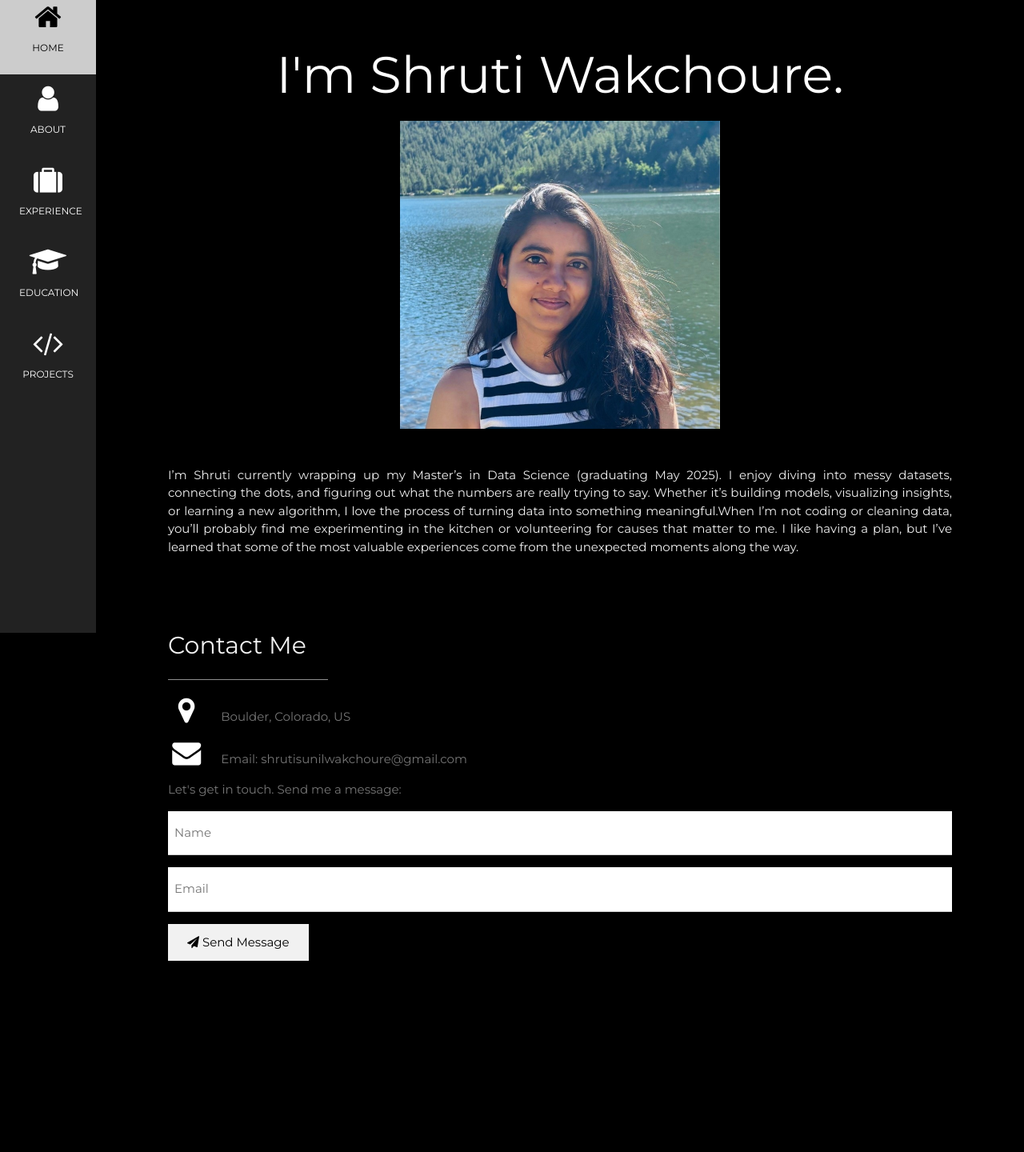
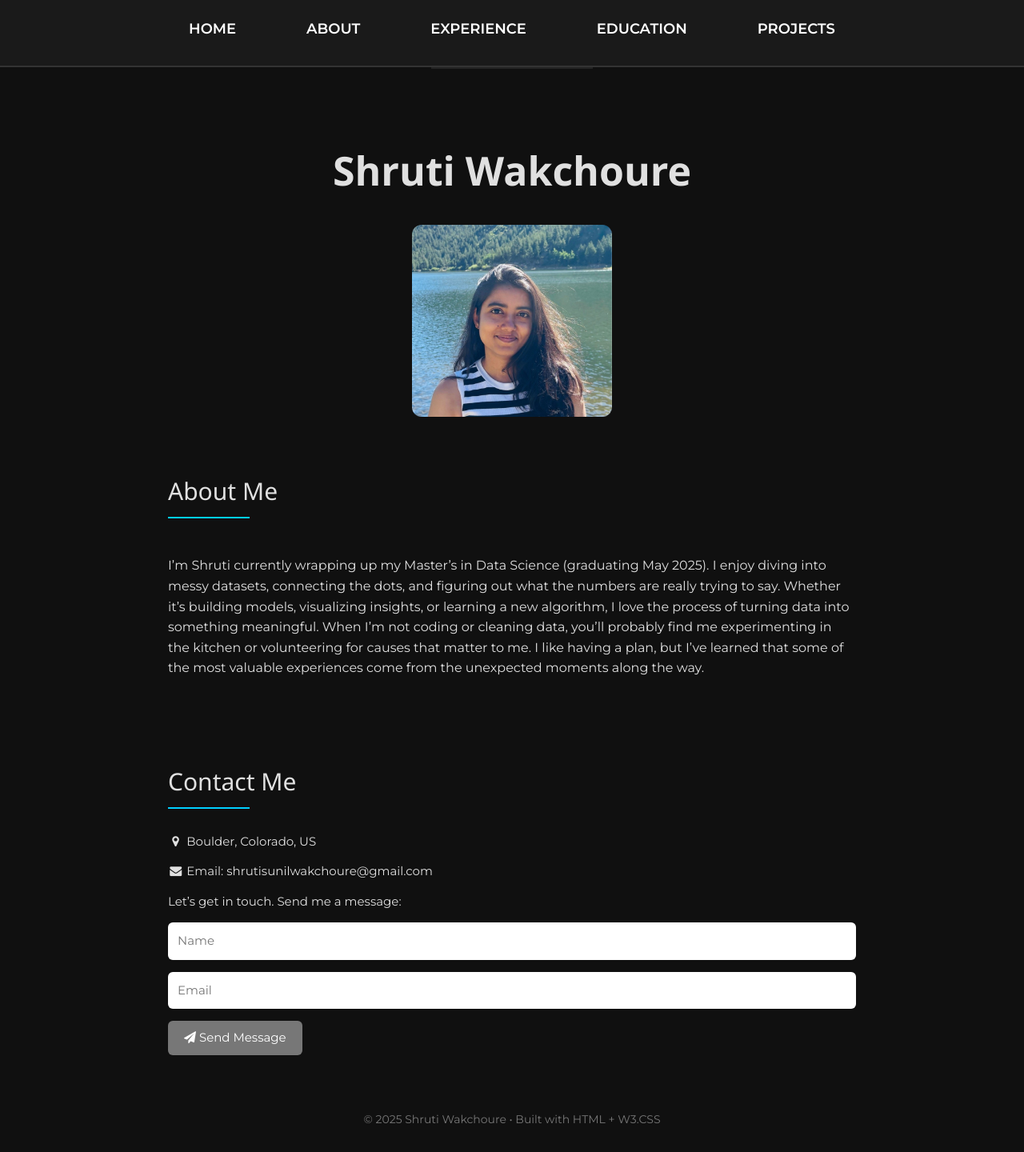
Before and after one commit to tishru/portfolio, a plain HTML site: page index.html in a window 1280 px wide. Shown: the part 9-1449 px from the top of the page at 80% size. Before the commit the page ends 1301 px from the top, so only its background shows below. Drawn offline with nearby package versions, Linux system fonts and the light colour scheme.

Commit message:
update portfolio

```diff
--- a/index.html
+++ b/index.html
@@ -1,80 +1,125 @@
 <!DOCTYPE html>
-<html>
-<title>W3.CSS Template</title>
+<html lang="en">
+<head>
   <meta charset="UTF-8">
+  <title>Shruti Wakchoure Portfolio</title>
   <meta name="viewport" content="width=device-width, initial-scale=1">
   <link rel="stylesheet" href="https://www.w3schools.com/w3css/4/w3.css">
-<link rel="stylesheet" href="https://fonts.googleapis.com/css?family=Montserrat">
+  <link rel="stylesheet" href="https://fonts.googleapis.com/css?family=Montserrat:400,600">
   <link rel="stylesheet" href="https://cdnjs.cloudflare.com/ajax/libs/font-awesome/4.7.0/css/font-awesome.min.css">
   <style>
-body, h1,h2,h3,h4,h5,h6 {font-family: "Montserrat", sans-serif}
-.w3-row-padding img {margin-bottom: 12px}
-.w3-sidebar {width: 120px;background: #222;}
-#main {margin-left: 120px}
-@media only screen and (max-width: 600px) {#main {margin-left: 0}}
+    body {
+      background-color: #101010;
+      color: #e0e0e0;
+      font-family: 'Montserrat', sans-serif;
+      margin: 0;
+    }
+    nav {
+      display: flex;
+      justify-content: center;
+      gap: 40px;
+      padding: 20px 0;
+      background-color: #1a1a1a;
+      border-bottom: 2px solid #333;
+    }
+    nav a {
+      color: #ffffff;
+      text-decoration: none;
+      font-size: 18px;
+      padding: 12px 24px;
+      font-weight: 600;
+      border-radius: 8px;
+      transition: background 0.3s ease, transform 0.2s ease;
+    }
+    nav a:hover {
+      background-color: #2e2e2e;
+      transform: scale(1.05);
+    }
+    .header-section {
+      text-align: center;
+      padding: 50px 20px 20px;
+    }
+    .header-section img {
+      max-width: 250px;
+      border-radius: 12px;
+      margin-top: 20px;
+    }
+    .section {
+      max-width: 900px;
+      margin: 0 auto;
+      padding: 40px 20px;
+    }
+    hr {
+      width: 100px;
+      border: 1px solid #00CFFF;
+      margin: 10px 0 30px;
+    }
+    input[type="text"] {
+      width: 100%;
+      padding: 12px;
+      margin-bottom: 15px;
+      border: none;
+      border-radius: 6px;
+    }
+    button {
+      background: #777;
+      border: none;
+      padding: 10px 20px;
+      border-radius: 6px;
+      color: #fff;
+      cursor: pointer;
+    }
+    footer {
+      text-align: center;
+      padding: 30px;
+      color: #777;
+      font-size: 14px;
+    }
   </style>
-<body class="w3-black">
+</head>
+<body>
 
-<nav class="w3-sidebar w3-bar-block w3-small w3-hide-small w3-center">
-  <a href="#" class="w3-bar-item w3-button w3-padding-large w3-black">
-    <i class="fa fa-home w3-xxlarge"></i>
-    <p>HOME</p>
-  </a>
-  <a href="#about" class="w3-bar-item w3-button w3-padding-large w3-hover-black">
-    <i class="fa fa-user w3-xxlarge"></i>
-    <p>ABOUT</p>
-  </a>
-
-  <a href="#photos" class="w3-bar-item w3-button w3-padding-large w3-hover-black">
-    <i class="fa fa-suitcase w3-xxlarge"></i>
-    <p>EXPERIENCE</p>
-  </a>
-
-  <a href="education.html" class="w3-bar-item w3-button w3-padding-large w3-hover-black">
-    <i class="fa fa-graduation-cap w3-xxlarge"></i>
-    <p>EDUCATION</p>
-  </a>
-
-  <a href="projects.html" class="w3-bar-item w3-button w3-padding-large w3-hover-black">
-    <i class="fa fa-code w3-xxlarge"></i>
-    <p>PROJECTS</p>
-  </a>
-
+<nav class="w3-center">
+  <a href="#">HOME</a>
+  <a href="#about">ABOUT</a>
+  <a href="#experience">EXPERIENCE</a>
+  <a href="education.html">EDUCATION</a>
+  <a href="projects.html">PROJECTS</a>
 </nav>
 
-<div class="w3-padding-large" id="main">
-  <header class="w3-container w3-padding-32 w3-center w3-black" id="home">
-    <h1 class="w3-jumbo"><span class="w3-hide-small">I'm</span> Shruti Wakchoure.</h1>
-    <img src="images/myphoto.jpeg" alt="Photo" class="w3-image profile-img" style="max-width: 400px; height: auto;">
-  </header>
+<hr style="width:200px; margin: 0 auto 30px auto; border: 0.5px solid #555; opacity: 0.3;">
 
-  <div class="w3-content w3-justify w3-text-light-grey" id="about">
-    <p>
-      I’m Shruti currently wrapping up my Master’s in Data Science (graduating May 2025). I enjoy diving into messy datasets, connecting the dots, and figuring out what the numbers are really trying to say.
-      Whether it’s building models, visualizing insights, or learning a new algorithm, I love the process of turning data into something meaningful.When I’m not coding or cleaning data, you’ll probably find me experimenting in the kitchen or volunteering for causes that matter to me.
- I like having a plan, but I’ve learned that some of the most valuable experiences come from the unexpected moments along the way.
+<div class="header-section">
+  <h1 style="font-size: 50px; font-weight: 600;">Shruti Wakchoure</h1>
+  <img src="images/myphoto.jpeg" alt="Shruti Wakchoure">
+</div>
+
+<div class="section" id="about">
+  <h2>About Me</h2>
+  <hr>
+  <div style="display: flex; flex-wrap: wrap; gap: 30px; align-items: center;">
+    <p style="flex: 1; font-size: 16px; line-height: 1.6;">
+      I’m Shruti currently wrapping up my Master’s in Data Science (graduating May 2025). I enjoy diving into messy datasets, connecting the dots, and figuring out what the numbers are really trying to say. Whether it’s building models, visualizing insights, or learning a new algorithm, I love the process of turning data into something meaningful. When I’m not coding or cleaning data, you’ll probably find me experimenting in the kitchen or volunteering for causes that matter to me. I like having a plan, but I’ve learned that some of the most valuable experiences come from the unexpected moments along the way.
     </p>
   </div>
+</div>
 
-
-  <div class="w3-padding-64 w3-content w3-text-grey" id="contact">
-    <h2 class="w3-text-light-grey">Contact Me</h2>
-    <hr style="width:200px" class="w3-opacity">
-    <div class="w3-section">
-      <p><i class="fa fa-map-marker fa-fw w3-text-white w3-xxlarge w3-margin-right"></i> Boulder, Colorado, US</p>
-      <p><i class="fa fa-envelope fa-fw w3-text-white w3-xxlarge w3-margin-right"> </i> Email: shrutisunilwakchoure@gmail.com</p>
-    </div>
-    <p>Let's get in touch. Send me a message:</p>
+<div class="section" id="contact">
+  <h2>Contact Me</h2>
+  <hr>
+  <p><i class="fa fa-map-marker fa-fw"></i> Boulder, Colorado, US</p>
+  <p><i class="fa fa-envelope fa-fw"></i> Email: shrutisunilwakchoure@gmail.com</p>
+  <p>Let’s get in touch. Send me a message:</p>
   <form action="/action_page.php" target="_blank">
-      <p><input class="w3-input w3-padding-16" type="text" placeholder="Name" required name="Name"></p>
-      <p><input class="w3-input w3-padding-16" type="text" placeholder="Email" required name="Email"></p>
-      <p>
-        <button class="w3-button w3-light-grey w3-padding-large" type="submit">
-          <i class="fa fa-paper-plane"></i> Send Message
-        </button>
-      </p>
+    <input type="text" placeholder="Name" required name="Name">
+    <input type="text" placeholder="Email" required name="Email">
+    <button type="submit"><i class="fa fa-paper-plane"></i> Send Message</button>
   </form>
 </div>
-</div>
+
+<footer>
+  © 2025 Shruti Wakchoure • Built with HTML + W3.CSS
+</footer>
+
 </body>
 </html>
```
Also changed, not shown: education.html (+102 -62 lines), projects.html (+84 -39 lines). Lines whose indentation alone changed are shown as unchanged.
